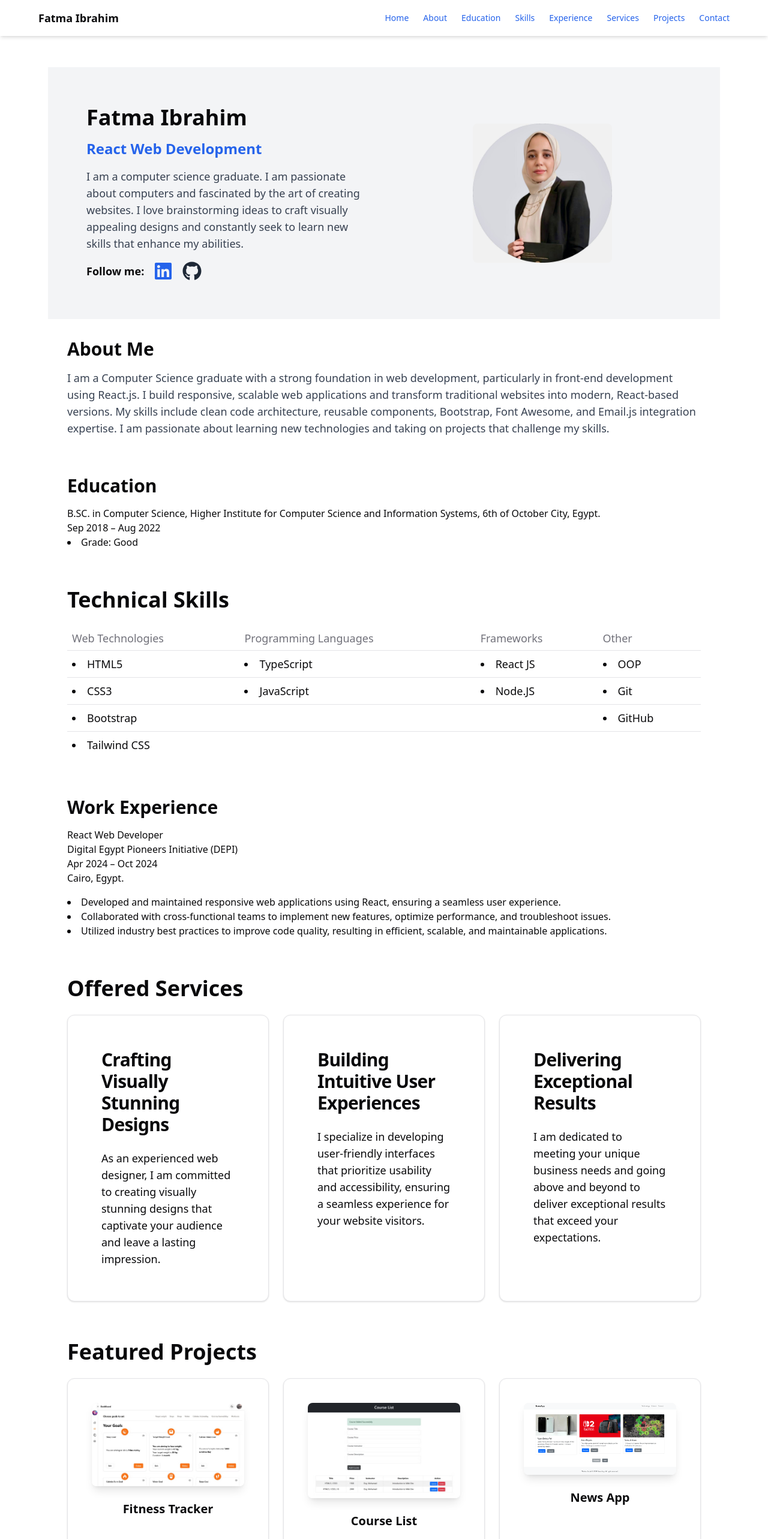
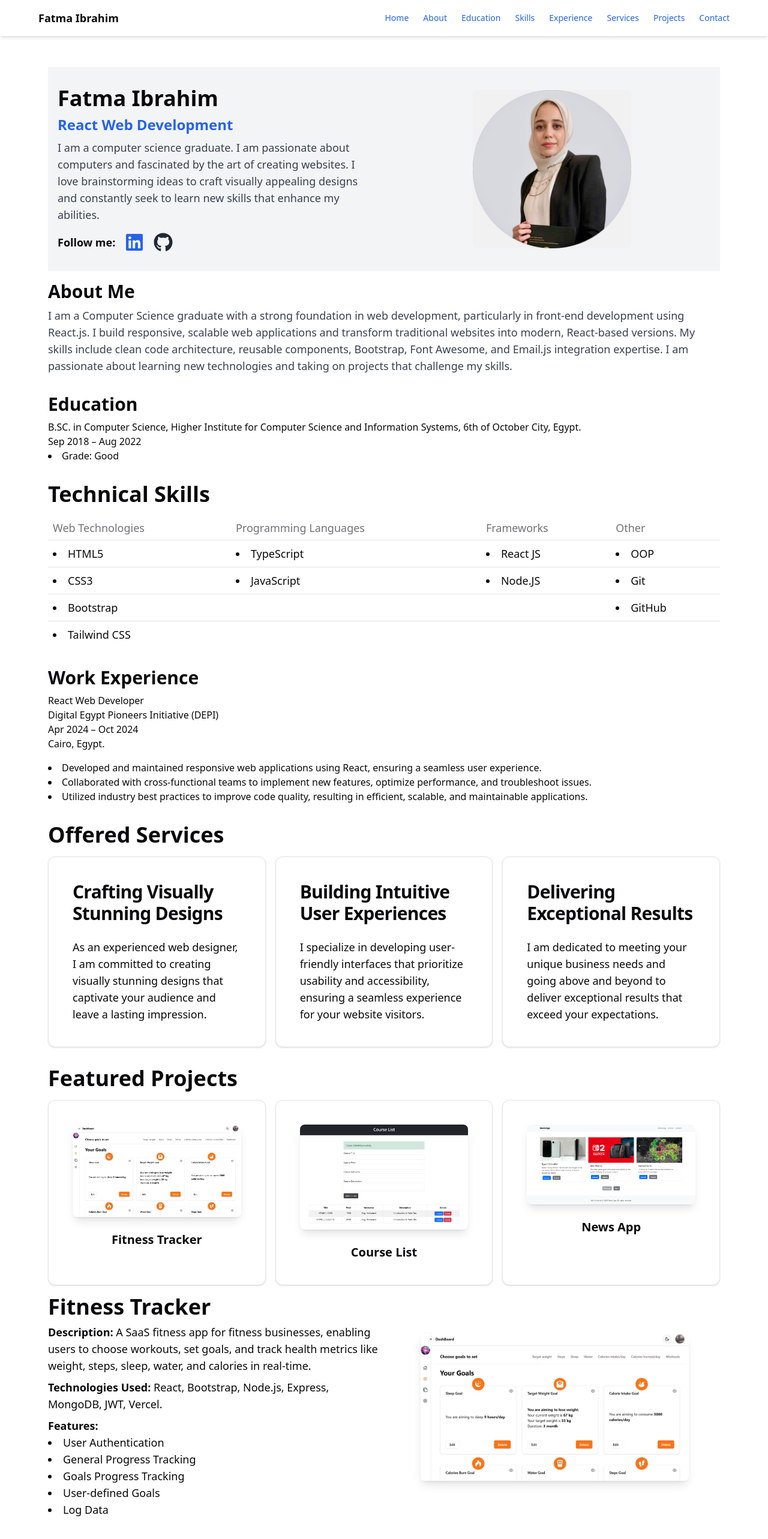
Before and after one commit to fatma-ibrahim/my-portfolio, a React (Vite) app: page / in a window 1280 px wide. Shown: the top 2566 px of the page at 60% size. Built offline with nearby package versions, Linux system fonts and the light colour scheme.

Commit message:
Update Responsive

```diff
--- a/src/components/pages/About.jsx
+++ b/src/components/pages/About.jsx
@@ -1,8 +1,8 @@
 function About() {
   return (
     <>
-      <section id="about" className="md:p-8">
-        <h2 className="text-3xl font-bold mb-4">About Me</h2>
+      <section id="about" className="py-4 md:py-4">
+        <h2 className="text-3xl font-bold mb-2">About Me</h2>
         <p className="text-lg text-gray-700">
           I am a Computer Science graduate with a strong foundation in web
           development, particularly in front-end development using React.js. I
--- a/src/components/pages/Contact.jsx
+++ b/src/components/pages/Contact.jsx
@@ -3,13 +3,13 @@ import { Button } from "../ui/button";
 function Contact() {
   return (
     <>
-      <section id="contact" className="md:p-8">
-        <h2 className="text-3xl font-bold mb-4">Contact Me</h2>
-        <p className="text-lg text-gray-700 mb-6">
+      <section id="contact" className="py-4 md:py-4">
+        <h2 className="text-3xl font-bold mb-2">Contact Me</h2>
+        <p className="text-lg text-gray-700 mb-4">
           Ready to take the next step? Contact Me today and let&apos;s discuss how we can help grow your business.
         </p>
 
-        <div className="flex gap-4 mb-6">
+        <div className="flex gap-4 mb-4">
           <Button
             asChild
             className="bg-blue-600 hover:bg-blue-700 text-white"
--- a/src/components/pages/Cover.jsx
+++ b/src/components/pages/Cover.jsx
@@ -9,11 +9,11 @@ function Cover() {
     <>
       <section
         id="cover"
-        className="flex flex-col md:flex-row items-center bg-gray-100 md:p-8"
+        className="flex flex-col md:flex-row items-center bg-gray-100 py-4 md:py-4"
       >
-        <div className="w-full md:w-1/2 p-8 md:text-left">
-          <h1 className="text-4xl font-bold mb-4">Fatma Ibrahim</h1>
-          <h2 className="text-2xl font-semibold text-blue-600 mb-4">
+        <div className="w-full md:w-1/2 p-4 md:text-left">
+          <h1 className="text-4xl font-bold mb-2">Fatma Ibrahim</h1>
+          <h2 className="text-2xl font-semibold text-blue-600 mb-2">
             React Web Development
           </h2>
           <p className="text-gray-700 text-lg">
@@ -44,7 +44,7 @@ function Cover() {
           </div>
         </div>
 
-        <div className="w-full md:w-1/2 p-8 flex justify-center">
+        <div className="w-full md:w-1/2 p-4 flex justify-center">
           <img
             src={myImage}
             alt="Fatma Ibrahim"
--- a/src/components/pages/Education.jsx
+++ b/src/components/pages/Education.jsx
@@ -1,7 +1,7 @@
 function Education() {
   return (
-    <section id="education" className="md:p-8">
-      <h2 className="text-3xl font-bold mb-4">Education</h2>
+    <section id="education" className="py-4 md:py-4">
+      <h2 className="text-3xl font-bold mb-2">Education</h2>
 
       <div>
         B.SC. in Computer Science, Higher Institute for Computer Science and
--- a/src/components/pages/Experience.jsx
+++ b/src/components/pages/Experience.jsx
@@ -1,8 +1,8 @@
 function Experience() {
   return (
     <>
-      <section id="experience" className="md:p-8">
-        <h2 className="text-3xl font-bold mb-4">Work Experience</h2>
+      <section id="experience" className="py-4 md:py-4">
+        <h2 className="text-3xl font-bold mb-2">Work Experience</h2>
 
         <div className="mb-4">
           <h3>React Web Developer</h3>
--- a/src/components/pages/Projects.jsx
+++ b/src/components/pages/Projects.jsx
@@ -6,12 +6,12 @@ import newsApp from "../../assets/imgs/News App.png";
 function Projects() {
   return (
     <>
-      <section id="projects" className="md:p-8">
-        <h2 className="text-2xl md:text-3xl lg:text-4xl font-bold mb-6">
+      <section id="projects" className="py-4 md:py-4">
+        <h2 className="text-2xl md:text-3xl lg:text-4xl font-bold mb-4">
           Featured Projects
         </h2>
 
-        <div className="grid grid-cols-1 md:grid-cols-3 gap-6">
+        <div className="grid grid-cols-1 md:grid-cols-3 gap-4">
           <Card className="w-full p-4 text-center">
             <CardHeader>
               <img
@@ -52,18 +52,18 @@ function Projects() {
           </Card>
         </div>
 
-        <div className="flex flex-col md:flex-row gap-8 md:p-8">
+        <div className="flex flex-col md:flex-row gap-4 py-4">
           <div className="md:w-1/2">
             <h1 className="text-2xl md:text-3xl lg:text-4xl font-bold">
               Fitness Tracker
             </h1>
-            <p className="mt-4 text-sm md:text-base lg:text-lg">
+            <p className="mt-2 text-sm md:text-base lg:text-lg">
               <strong>Description:</strong> A SaaS fitness app for fitness businesses, enabling users to choose workouts, set goals, and track health metrics like weight, steps, sleep, water, and calories in real-time.
             </p>
-            <p className="mt-4 text-sm md:text-base lg:text-lg">
+            <p className="mt-2 text-sm md:text-base lg:text-lg">
               <strong>Technologies Used:</strong> React, Bootstrap, Node.js, Express, MongoDB, JWT, Vercel.
             </p>
-            <ul className="mt-4 list-disc list-inside text-sm md:text-base lg:text-lg">
+            <ul className="mt-2 list-disc list-inside text-sm md:text-base lg:text-lg">
               <strong>Features:</strong>
               <li>User Authentication</li>
               <li>General Progress Tracking</li>
@@ -82,25 +82,25 @@ function Projects() {
           </div>
         </div>
 
-        <div className="flex flex-col md:flex-row gap-8 md:p-8">
+        <div className="flex flex-col md:flex-row gap-4 py-4">
           <div className="md:w-1/2">
             <h1 className="text-2xl md:text-3xl lg:text-4xl font-bold">
               Course List
             </h1>
-            <p className="mt-4 text-sm md:text-base lg:text-lg">
+            <p className="mt-2 text-sm md:text-base lg:text-lg">
               <strong>Description:</strong> The &quot;Course List&quot; app is a web platform for managing courses, allowing users to add, edit, and delete courses. Each course includes details like title, price, instructor, and description, with actions triggering custom success or error messages.
             </p>
-            <p className="mt-4 text-sm md:text-base lg:text-lg">
+            <p className="mt-2 text-sm md:text-base lg:text-lg">
               <strong>Technologies Used:</strong>
             </p>
-            <ul className="mt-4 list-disc list-inside text-sm md:text-base lg:text-lg">
+            <ul className="mt-2 list-disc list-inside text-sm md:text-base lg:text-lg">
               <li><strong>HTML: </strong>For structuring the page content.</li>
               <li><strong>CSS (Bootstrap): </strong>For styling and layout, including responsive design.</li>
               <li><strong>JavaScript (ES6): </strong>Provides the core functionality for course management, such as adding, updating, deleting, and validation.</li>
               <li><strong>Font Awesome: </strong>Used for icons in alert messages to improve visual feedback.</li>
             </ul>
 
-            <ul className="mt-4 list-disc list-inside text-sm md:text-base lg:text-lg">
+            <ul className="mt-2 list-disc list-inside text-sm md:text-base lg:text-lg">
               <strong>Features:</strong>
               <li>Add Course</li>
               <li>Edit Course</li>
@@ -119,18 +119,18 @@ function Projects() {
           </div>
         </div>
 
-        <div className="flex flex-col md:flex-row gap-8 md:p-8">
+        <div className="flex flex-col md:flex-row gap-4 py-4">
           <div className="md:w-1/2">
             <h1 className="text-2xl md:text-3xl lg:text-4xl font-bold">
               News App
             </h1>
-            <p className="mt-4 text-sm md:text-base lg:text-lg">
+            <p className="mt-2 text-sm md:text-base lg:text-lg">
               <strong>Description:</strong> NewsApp is a responsive React web app that aggregates technology and science news, featuring a clean card-based layout for easy browsing, with quick access to article titles, authors, and summaries. Users can read full articles on source websites or explore detailed views within the app.
             </p>
-            <p className="mt-4 text-sm md:text-base lg:text-lg">
+            <p className="mt-2 text-sm md:text-base lg:text-lg">
               <strong>Technologies Used:</strong>
             </p>
-            <ul className="mt-4 list-disc list-inside text-sm md:text-base lg:text-lg">
+            <ul className="mt-2 list-disc list-inside text-sm md:text-base lg:text-lg">
               <li><strong>Frontend Framework: </strong>React</li>
               <li><strong>Routing: </strong>React Router for single-page navigation between categories, article details, and contact pages.</li>
               <li><strong>Styling: </strong>Bootstrap for responsive design and consistent styling across components.</li>
@@ -138,7 +138,7 @@ function Projects() {
               <li><strong>Email Service: </strong>EmailJS for managing contact form submissions without a backend server.</li>
             </ul>
 
-            <ul className="mt-4 list-disc list-inside text-sm md:text-base lg:text-lg">
+            <ul className="mt-2 list-disc list-inside text-sm md:text-base lg:text-lg">
               <li><strong>Dynamic Content Loading: </strong>Fetches real-time news from the News API based on Technology and Science categories.</li>
               <li><strong>Category-Based Navigation: </strong>Users can easily switch between Technology and Science news sections.</li>
               <li><strong>Card-Based Layout: </strong>Bootstrap for responsive design and consistent styling across components.</li>
--- a/src/components/pages/Services.jsx
+++ b/src/components/pages/Services.jsx
@@ -8,13 +8,13 @@ import {
 function Services() {
   return (
     <>
-      <section id="services" className="md:p-8">
-        <h2 className="text-2xl md:text-3xl lg:text-4xl font-bold mb-6">
+      <section id="services" className="py-4 md:py-4">
+        <h2 className="text-2xl md:text-3xl lg:text-4xl font-bold mb-4">
           Offered Services
         </h2>
 
-        <div className="grid grid-cols-1 md:grid-cols-2 lg:grid-cols-3 gap-6">
-          <Card className="w-full p-6 md:p-8">
+        <div className="grid grid-cols-1 md:grid-cols-2 lg:grid-cols-3 gap-4">
+          <Card className="w-full p-4">
             <CardHeader>
               <CardTitle className="text-xl md:text-2xl lg:text-3xl">
                 Crafting Visually Stunning Designs
@@ -29,7 +29,7 @@ function Services() {
             </CardContent>
           </Card>
 
-          <Card className="w-full p-6 md:p-8">
+          <Card className="w-full p-4">
             <CardHeader>
               <CardTitle className="text-xl md:text-2xl lg:text-3xl">
                 Building Intuitive User Experiences
@@ -44,7 +44,7 @@ function Services() {
             </CardContent>
           </Card>
 
-          <Card className="w-full p-6 md:p-8">
+          <Card className="w-full p-4">
             <CardHeader>
               <CardTitle className="text-xl md:text-2xl lg:text-3xl">
                 Delivering Exceptional Results
--- a/src/components/pages/Skills.jsx
+++ b/src/components/pages/Skills.jsx
@@ -10,8 +10,8 @@ import {
 function Skills() {
   return (
     <>
-      <section id="skills" className="md:p-8">
-        <h2 className="text-2xl md:text-3xl lg:text-4xl font-bold mb-6">
+      <section id="skills" className="py-4 md:py-4">
+        <h2 className="text-2xl md:text-3xl lg:text-4xl font-bold mb-4">
           Technical Skills
         </h2>
 
```
